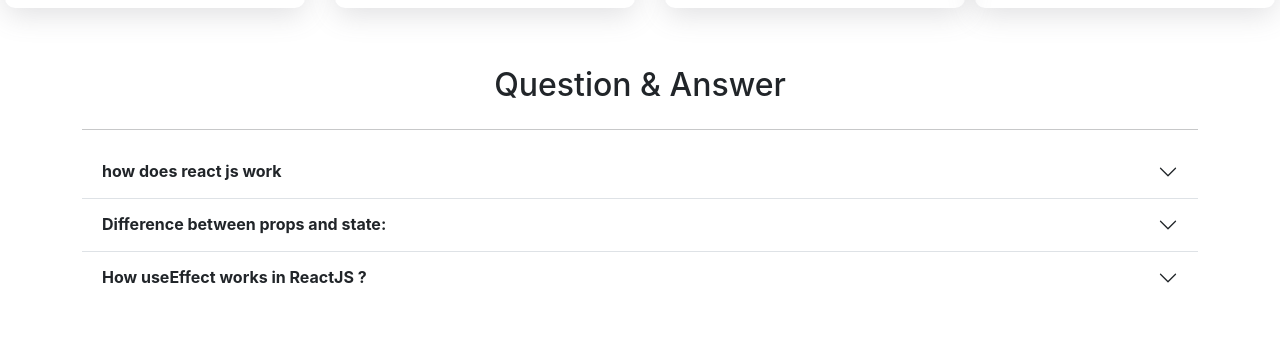
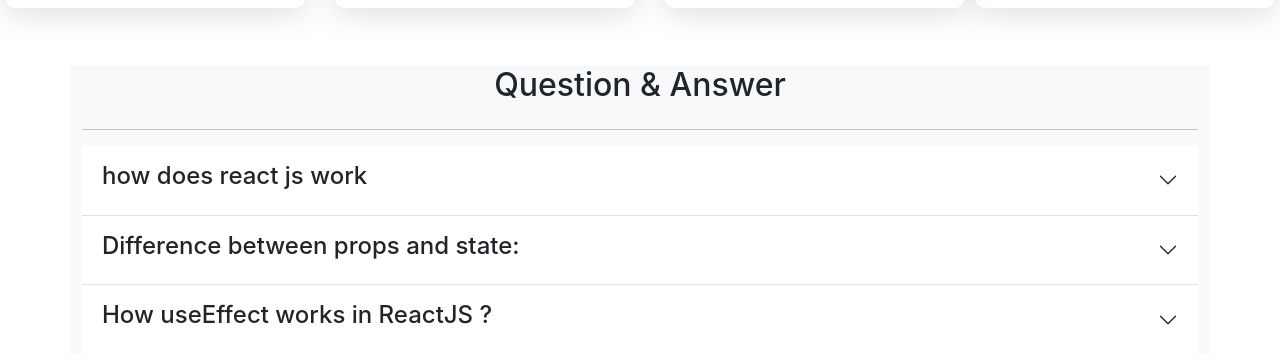
Before and after one commit to kopihannan/ultra-active-club, a React (Create React App) app: page / in a window 1280 px wide. Shown: the part 1375-1739 px from the top of the page. Built offline with nearby package versions, Linux system fonts and the light colour scheme.

Commit message:
complate website react js

```diff
--- a/src/components/Question/Question.js
+++ b/src/components/Question/Question.js
@@ -2,14 +2,14 @@
 
 const Question = () => {
     return (
-        <div className='container my-5'>
+        <div className='container my-5 bg-light'>
             <h2 className='text-center my-4'>Question & Answer</h2>
             <hr />
             <div class="accordion accordion-flush" id="accordionFlushExample">
                 <div class="accordion-item">
                     <h2 class="accordion-header" id="flush-headingOne">
                         <button class="accordion-button collapsed fw-bold" type="button" data-bs-toggle="collapse" data-bs-target="#flush-collapseOne" aria-expanded="false" aria-controls="flush-collapseOne">
-                            how does react js work
+                            <h4>how does react js work</h4>
                         </button>
                     </h2>
                     <div id="flush-collapseOne" class="accordion-collapse collapse" aria-labelledby="flush-headingOne" data-bs-parent="#accordionFlushExample">
@@ -24,7 +24,7 @@
                 <div class="accordion-item">
                     <h2 class="accordion-header" id="flush-headingTwo">
                         <button class="accordion-button collapsed fw-bold" type="button" data-bs-toggle="collapse" data-bs-target="#flush-collapseTwo" aria-expanded="false" aria-controls="flush-collapseTwo">
-                            Difference between props and state:
+                            <h4>Difference between props and state:</h4>
                         </button>
                     </h2>
                     <div id="flush-collapseTwo" class="accordion-collapse collapse" aria-labelledby="flush-headingTwo" data-bs-parent="#accordionFlushExample">
@@ -42,7 +42,7 @@
                 <div class="accordion-item">
                     <h2 class="accordion-header" id="flush-headingThree">
                         <button class="accordion-button collapsed fw-bold" type="button" data-bs-toggle="collapse" data-bs-target="#flush-collapseThree" aria-expanded="false" aria-controls="flush-collapseThree">
-                            How useEffect works in ReactJS ?
+                            <h4>How useEffect works in ReactJS ?</h4>
                         </button>
                     </h2>
                     <div id="flush-collapseThree" class="accordion-collapse collapse" aria-labelledby="flush-headingThree" data-bs-parent="#accordionFlushExample">
```
